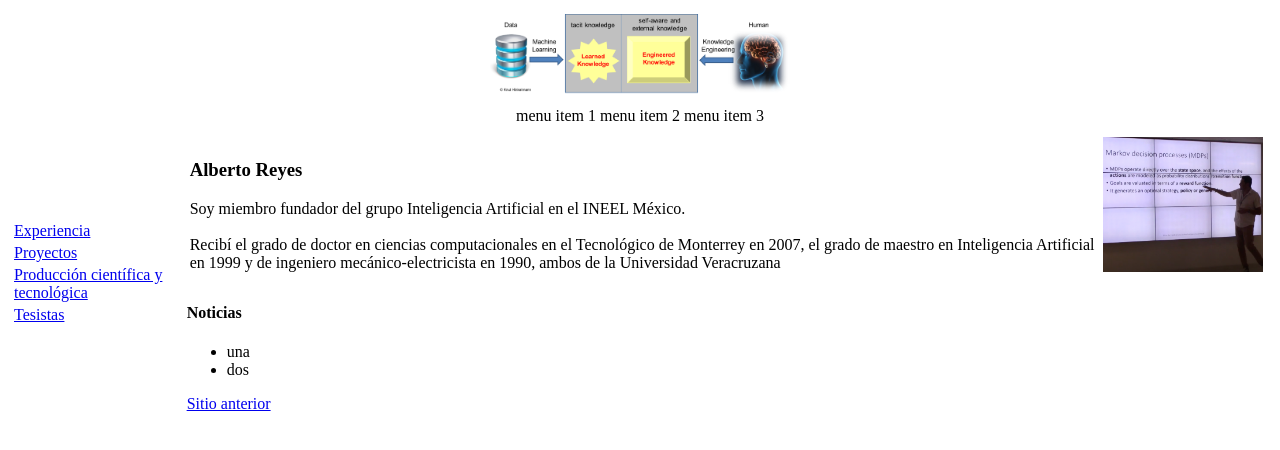
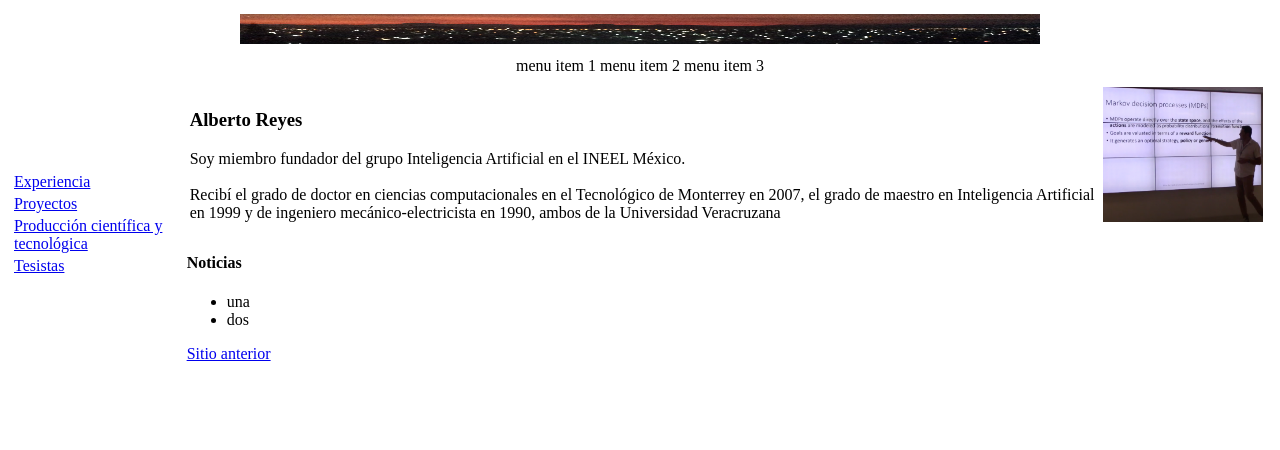
Before and after one commit to albreyes/academic, a plain HTML site: page index.html in a window 1280 px wide. Drawn offline with Linux system fonts and the light colour scheme.

Commit message:
Add files via upload

```diff
--- a/index.html
+++ b/index.html
@@ -18,7 +18,7 @@ Click nbfs://nbhost/SystemFileSystem/Templates/ClientSide/html.html to edit this
                         <table>
                             <tr>
 
-                                <td><image src="images/AAAI-MAKE-motivation.png" width="300" /></td>
+                                <td><image src="images/IMG_2643.JPG" width="800" height="30" /></td>
 
                             </tr>
 
```
